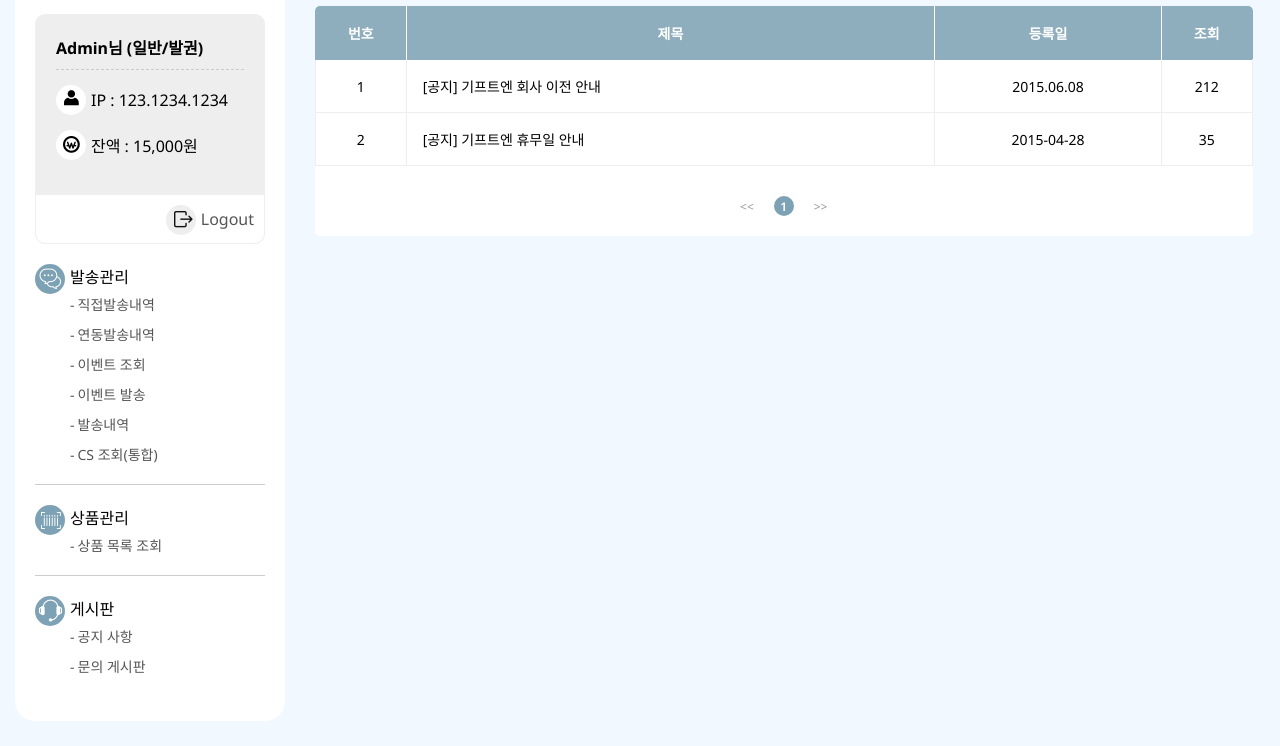
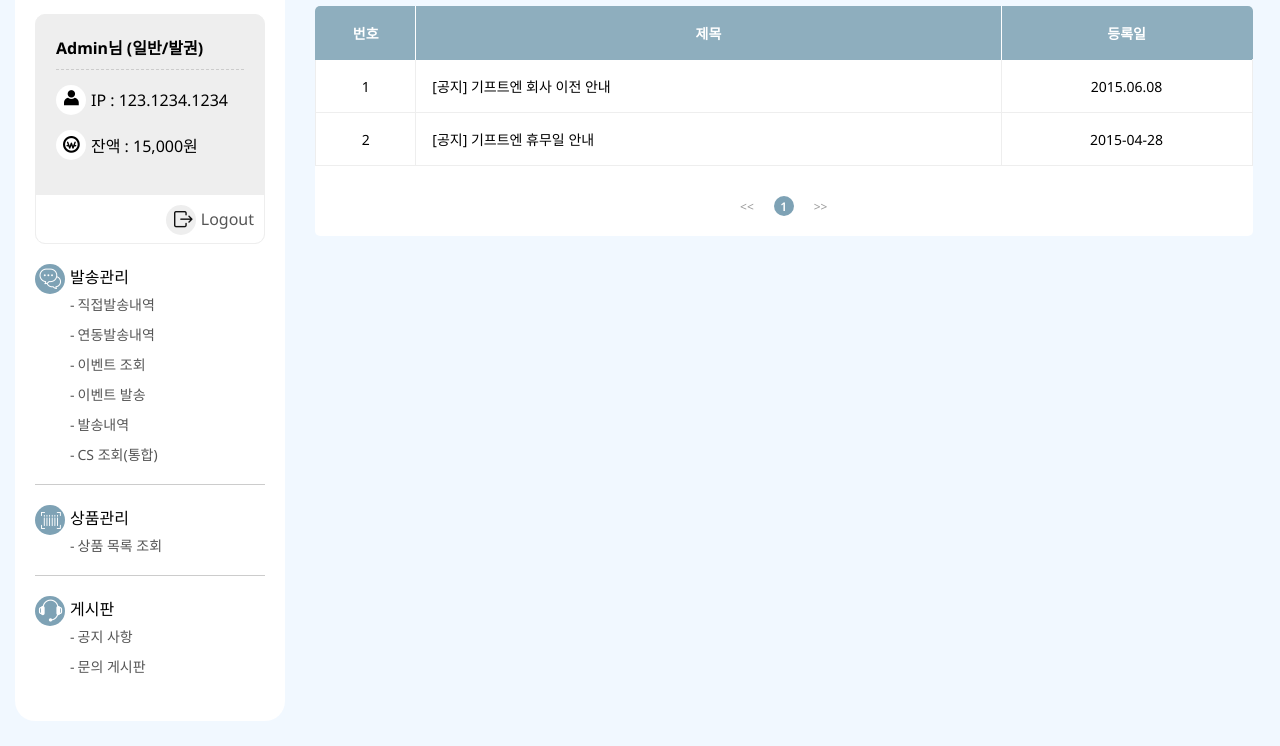
Before and after one commit to ym315/corp, a plain HTML site: page Notice.html in a window 1280 px wide. Shown: the part 64-810 px from the top of the page. Drawn offline with nearby package versions, Linux system fonts and the light colour scheme; some icons are missing.

Commit message:
Update Notice.html

```diff
--- a/Notice.html
+++ b/Notice.html
@@ -36,7 +36,6 @@
                                     <td class="td-w-60">번호</td>
                                     <td class="td-w-350">제목</td>
                                     <td class="td-w-150">등록일</td>
-                                    <td class="td-w-60">조회</td>
                                 </tr>
                             </thead>
                             <tbody class="cursor">
@@ -44,13 +43,11 @@
                                     <td>1</td>
                                     <td class="txt-left">[공지] 기프트엔 회사 이전 안내</td>
                                     <td>2015.06.08</td>
-                                    <td>212</td>
                                 </tr>
                                 <tr onclick="location.href='NoticeView.html'">
                                     <td>2</td>
                                     <td class="txt-left">[공지] 기프트엔 휴무일 안내</td>
                                     <td>2015-04-28</td>
-                                    <td>35</td>
                                 </tr>
 
 
```
